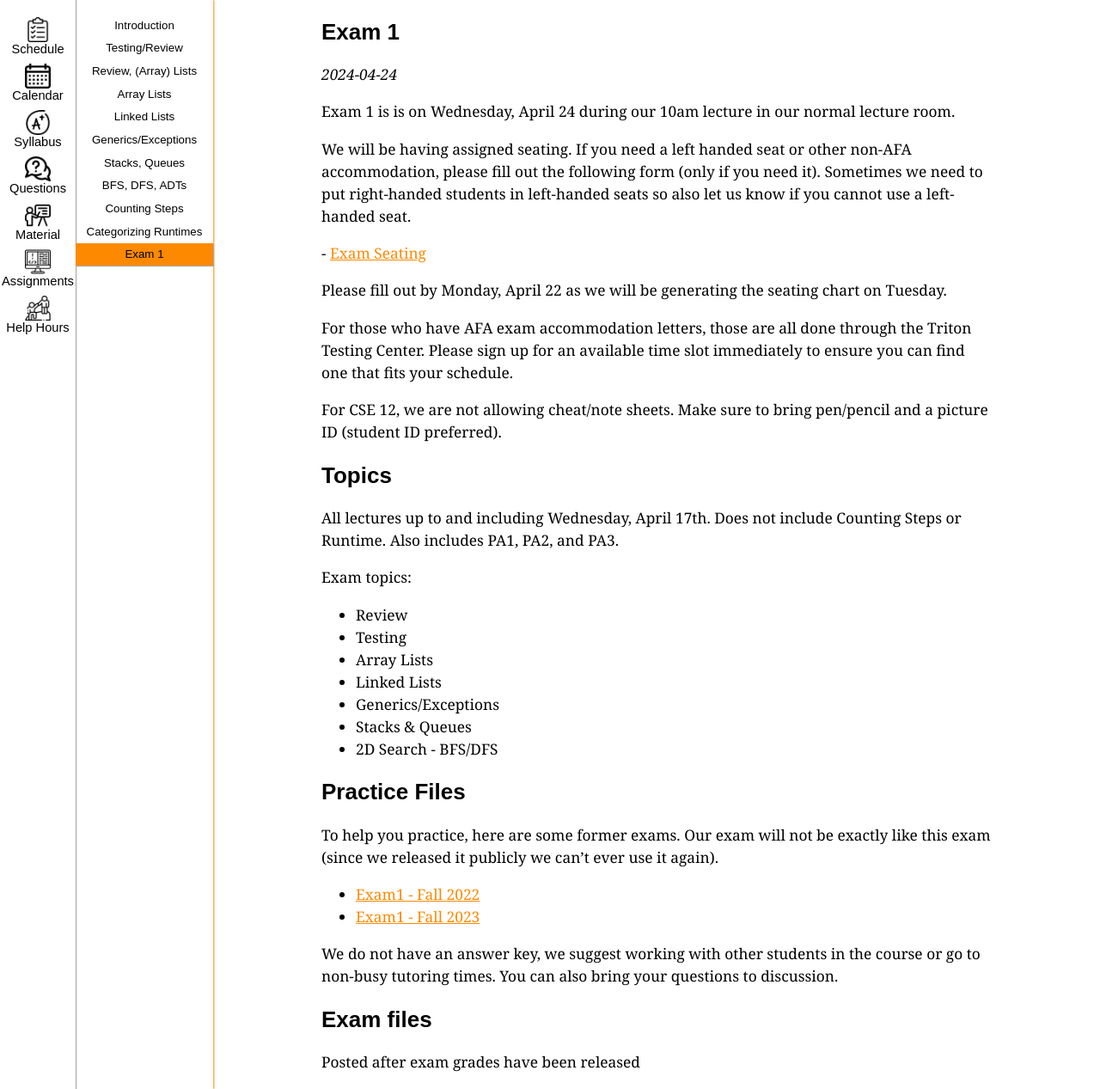
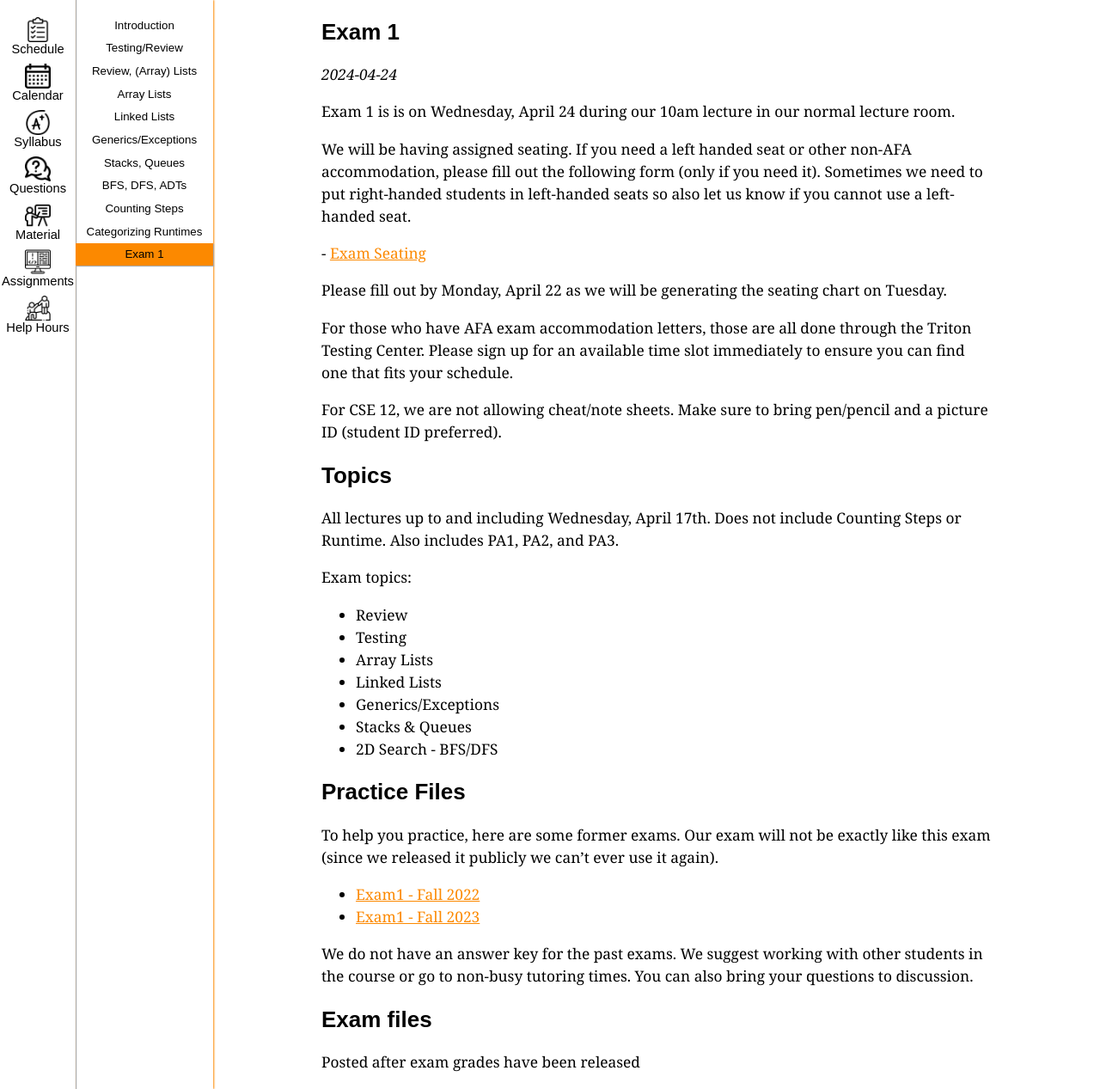
Before and after one commit to ucsd-cse12-sp24/ucsd-cse12-sp24.github.io, a Jekyll site: the page built from _lectures/exam1.md, in a window 1280 px wide. Shown: the whole page at 86% size. Built offline with Jekyll 4.4.1, drawn with Linux system fonts in a browser that asks for light colours.

Commit message:
Update exam1.md

```diff
--- a/_lectures/exam1.md
+++ b/_lectures/exam1.md
@@ -41,7 +41,7 @@ To help you practice, here are some former exams. Our exam will not be exactly l
 - [Exam1 - Fall 2022](https://drive.google.com/file/d/1Xk34zjPHhflgPOJwgcpDck5sOa8wwVV0/view?usp=sharing){:target="_blank"}
 - [Exam1 - Fall 2023](https://drive.google.com/file/d/1oH6CjRHcYykYzeJjCOPUEMProsmdJJnK/view?usp=sharing){:target="_blank"}
 
-We do not have an answer key, we suggest working with other students in the course or go to non-busy tutoring times. You can also bring your questions to discussion.
+We do not have an answer key for the past exams. We suggest working with other students in the course or go to non-busy tutoring times. You can also bring your questions to discussion.
 
 ## Exam files
 
```
